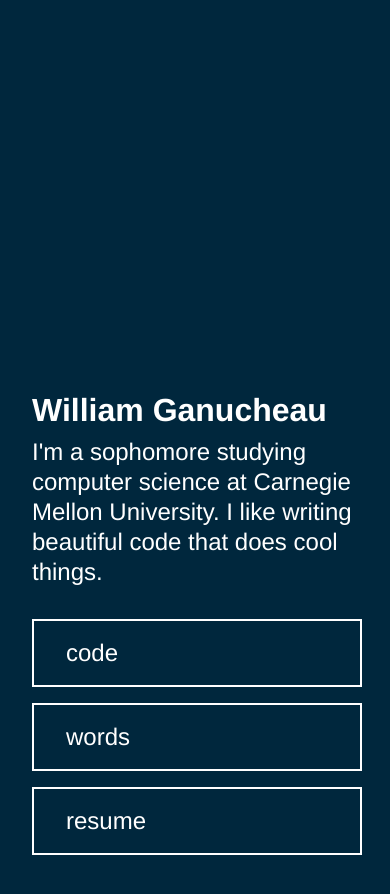
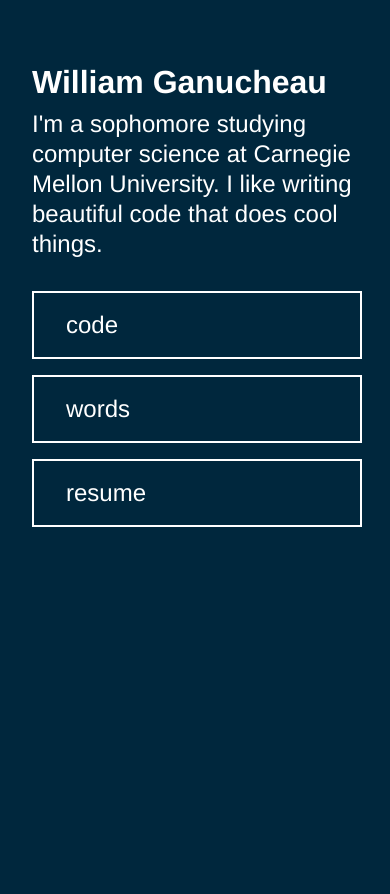
Before and after one commit to williamg/williamg.github.io, a Jekyll site: the page built from index.html, in a window 390 px wide. Shown: the top 894 px of the page. Built offline with Jekyll 4.4.1, drawn with Linux system fonts in a browser that asks for light colours; nearby versions of some CDN libraries.

Commit message:
Don't vertically center on mobile

```diff
--- a/_sass/_layout.scss
+++ b/_sass/_layout.scss
@@ -5,6 +5,10 @@
 	margin: auto auto;
 	position: relative;
 	top: 40%;
+
+	@include media-query ($mobile) {
+		top: $spacing-unit;
+	}
 }
 
 .light {
```
